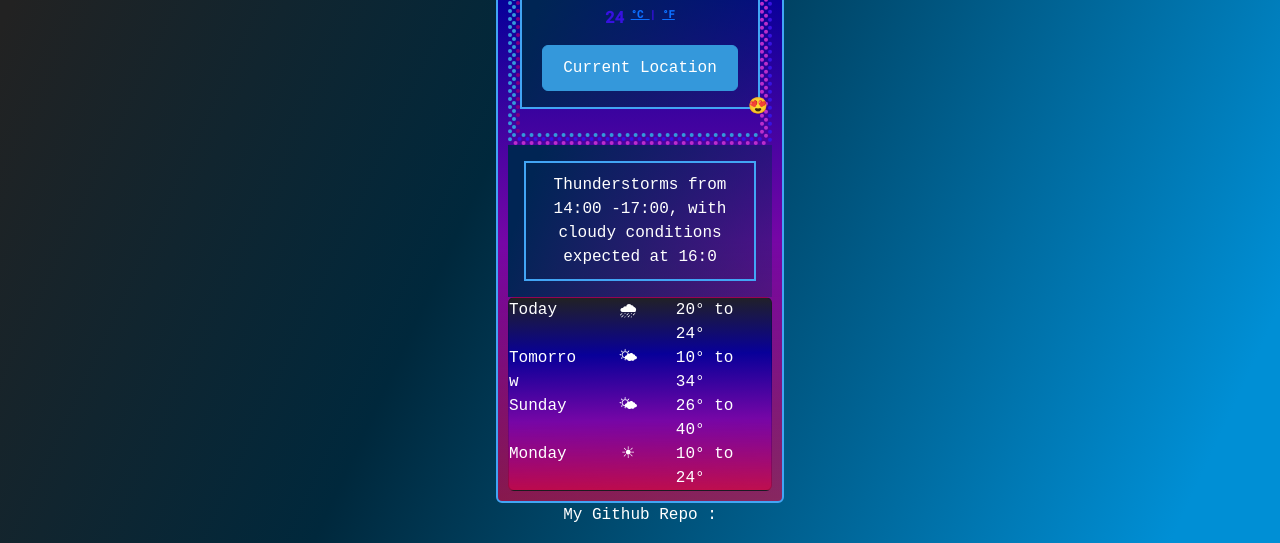
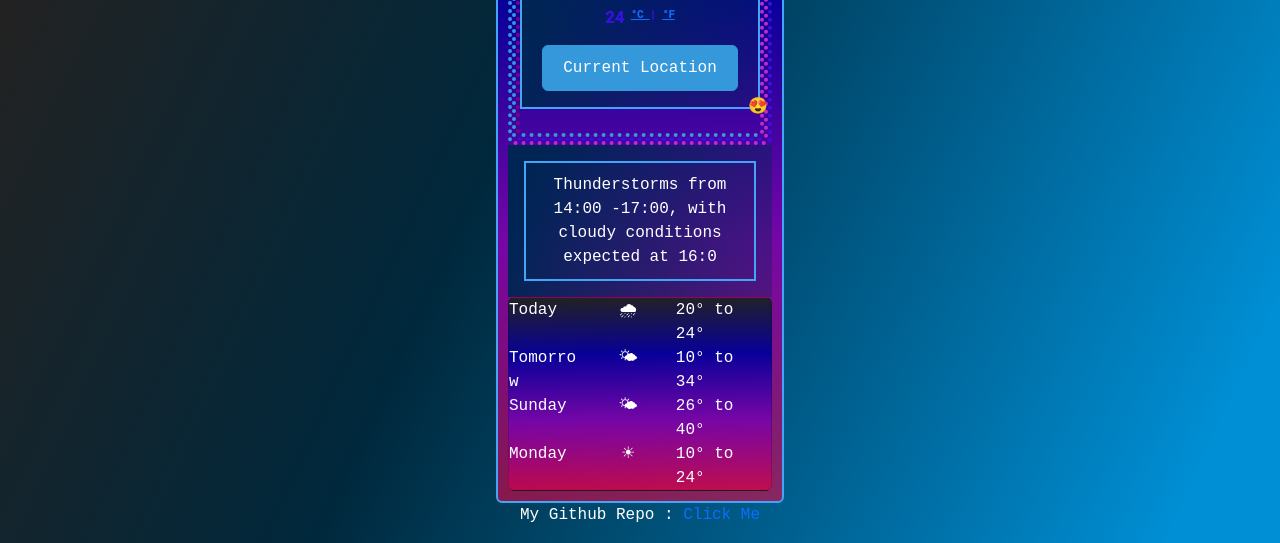
Before and after one commit to tinabals/my-weather-app, a plain HTML site: page index.html in a window 1280 px wide. Shown: the part 268-811 px from the top of the page. Drawn offline with nearby package versions, Linux system fonts and the light colour scheme; a web font is replaced by a local one.

Commit message:
Added the git hub repo link

```diff
--- a/index.html
+++ b/index.html
@@ -99,7 +99,8 @@
       </div>
     </div>
     <p class="repo">
-      My Github Repo : <a href="https://github.com/tinabals/my-weather-app"></a>
+      My Github Repo :
+      <a href="https://github.com/tinabals/my-weather-app"> Click Me</a>
     </p>
     <script src="app.js"></script>
   </body>
```
